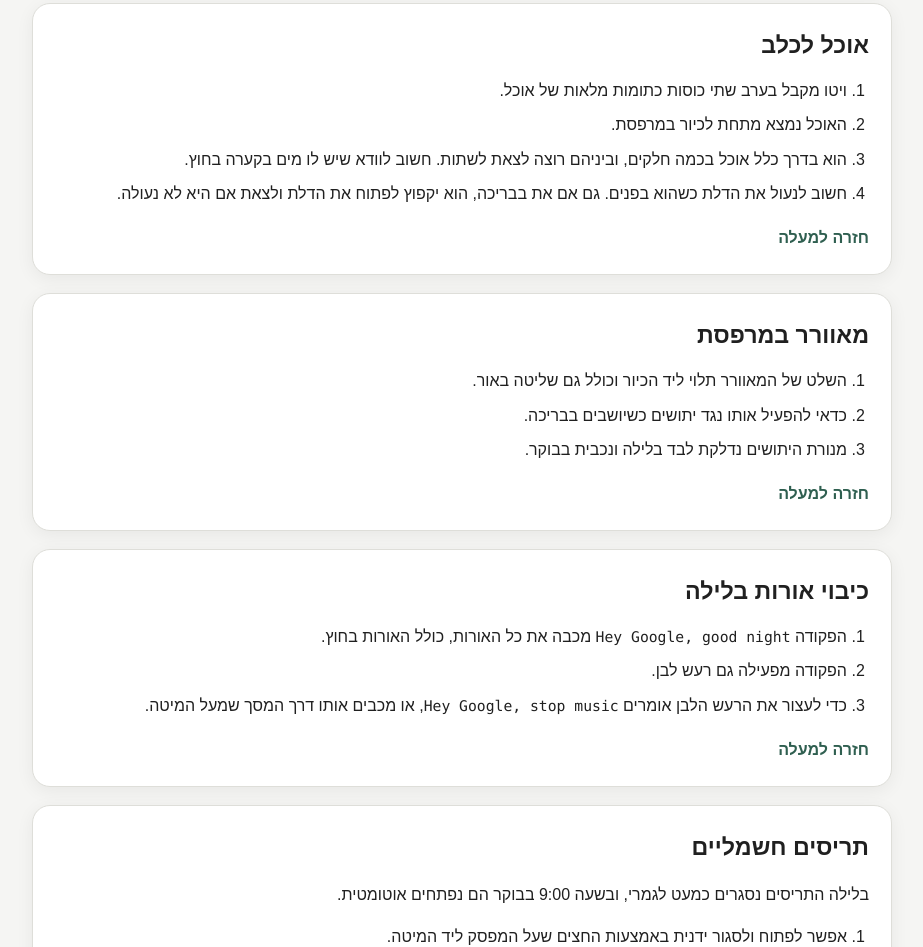
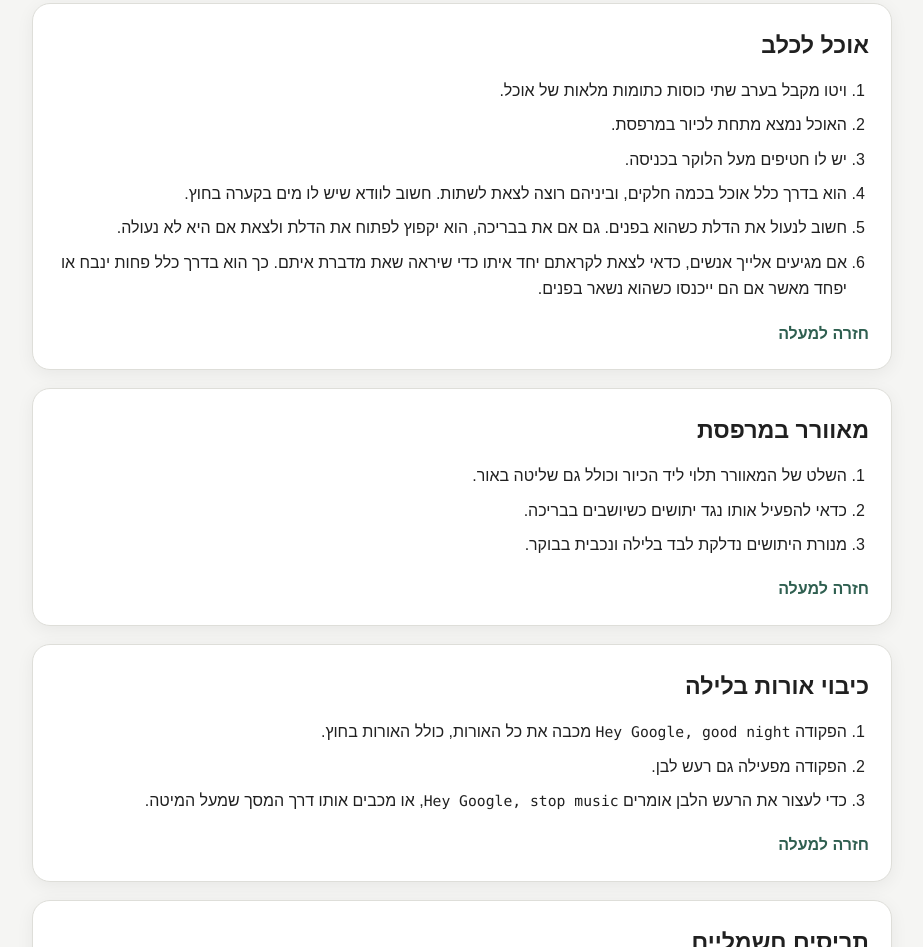
Before and after one commit to zivddor-glitch/house-manual, a plain HTML site: page index.html in a window 1280 px wide. Shown: the part 2467-3414 px from the top of the page, without its empty margins (178-1101 px from the left). Drawn offline with Linux system fonts and the light colour scheme.

Commit message:
Add Vito treats and visitor guidance

```diff
--- a/index.html
+++ b/index.html
@@ -256,8 +256,10 @@
       <ol class="instructions">
         <li>ויטו מקבל בערב שתי כוסות כתומות מלאות של אוכל.</li>
         <li>האוכל נמצא מתחת לכיור במרפסת.</li>
+        <li>יש לו חטיפים מעל הלוקר בכניסה.</li>
         <li>הוא בדרך כלל אוכל בכמה חלקים, וביניהם רוצה לצאת לשתות. חשוב לוודא שיש לו מים בקערה בחוץ.</li>
         <li>חשוב לנעול את הדלת כשהוא בפנים. גם אם את בבריכה, הוא יקפוץ לפתוח את הדלת ולצאת אם היא לא נעולה.</li>
+        <li>אם מגיעים אלייך אנשים, כדאי לצאת לקראתם יחד איתו כדי שיראה שאת מדברת איתם. כך הוא בדרך כלל פחות ינבח או יפחד מאשר אם הם ייכנסו כשהוא נשאר בפנים.</li>
       </ol>
       <a class="back-link" href="#top">חזרה למעלה</a>
     </section>
```
